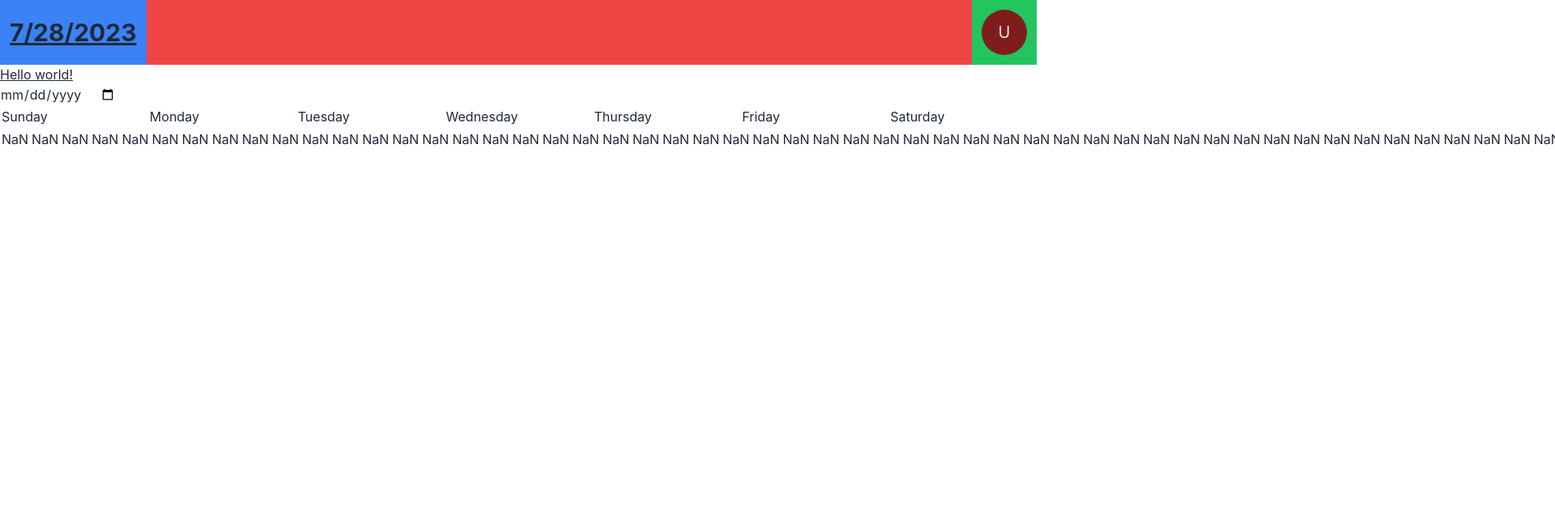
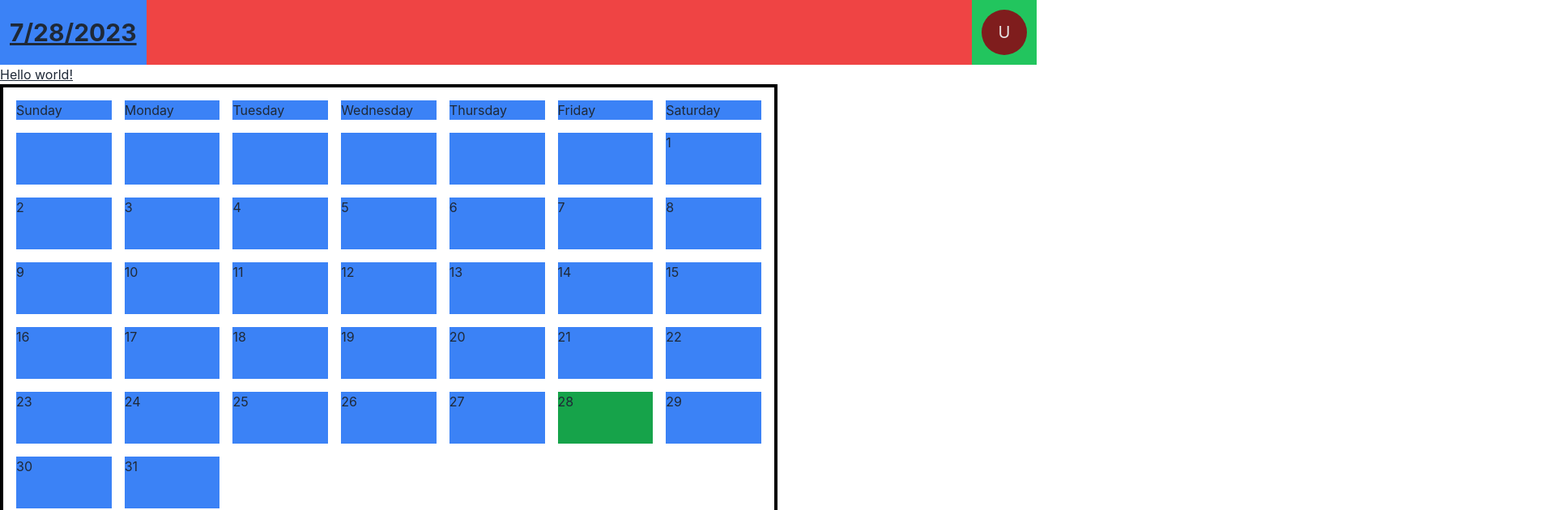
Before and after one commit to andreiron/SAW, a React (Create React App) app: page / in a window 1280 px wide. Shown: the top 630 px of the page at 81% size, 1920 px wide, since content can reach past the window. Built offline with nearby package versions, Linux system fonts and the light colour scheme.

Commit message:
sistemato calendario, controlla dimensione

```diff
--- a/src/Calendar.js
+++ b/src/Calendar.js
@@ -1,82 +1,112 @@
 import { useState } from "react"
 
 
-const weekday = ['Sunday', 'Monday', 'Tuesday', 'Wednesday', 'Thursday', 'Friday', 'Saturday']
+const weekday = ['Sunday' ,'Monday', 'Tuesday', 'Wednesday', 'Thursday', 'Friday', 'Saturday']
+
+
 
 
 
 export default function Calendar() {
+
+
     const [msg, setmsg] = useState('')
-    const handleChange = (e) => {
-        setmsg(e.target.value)
-    }
+
+    console.log(msg)
         return(
             <>
-            <input type='date' onChange={handleChange} />
             {calendar(msg)}
             </>
         )
 
 }
 
+
+function today() {
+    let today = new Date();
+    return today.getFullYear() + '-' + (today.getMonth() + 1) + '-' + today.getDate();
+}
+
+
+
 function calendar(d) {
-
-    let date = new Date(d);
-
-    let day = date.getDay()
-    let dayoftheweek = date.getDate()
 
 
     return(
         <>
+
+
+
         <div className="w-full h-fit flex flex-col">
-            <div className="w-full h-fit flex flex-row">
-                {calendarfirstRow()}
+
+            <div className="w-3/4 h h-3/4 relative">
+
+            <span class="inline-grid grid-cols-7 gap-4 w-full h-full border-4 border-black p-4">
+                {CalendarfirstRow()}
+                {CalendarRow(d)}
+            </span>
             </div>
-            <div className="w-full h-fit flex flex-row">
-                {calendarRow(d)}
-            </div>
-
         </div>
         </>
 
     )
 
     }
-function calendarfirstRow(){
-    let ret = [];
-    for (let i = 0; i < 7; i++) {
-        ret.push(<div key={i} className='w-1/6 h-1/6 border-2 border-white flex-1'> {weekday[i]} </div>)
+function CalendarfirstRow(){
+    let ret = []
+    for (let i = 0; i < weekday.length; i++) {
+        ret.push(<span class="bg-blue-500">{weekday[i]}</span>)
+    }
+    return ret;
+}
+
+function CalendarRow(d) {
+    let date;
+    if (d == ''){
+        date = new Date();
+    }
+    else {
+        date = new Date(d);
+    }
+    let firstDay = new Date(date.getFullYear(), date.getMonth(), 1);
+    let dayOfTheWeek = firstDay.getDay()
+    let numberOfDays;
+
+    switch (date.getMonth() + 1) {
+        case 1:
+        case 3:
+        case 5:
+        case 7:
+        case 8:
+        case 10:
+        case 12:
+            numberOfDays = 31
+            break
+        case 2:
+            if ((date.getFullYear() % 4) == 0)
+                numberOfDays = 29
+            else
+                numberOfDays = 28
+            break
+        default:
+            numberOfDays = 30
+            break;
     }
 
-    return(
-        ret
-    )
-}
-
-function calendarRow(d) {
-
-    let date = new Date(d);
-
-    let day = date.getDay()
-    let dayoftheweek = date.getDate()
-
-    let ret = [];
-    for (let i = 0; i < 31; i++) {
-        for (let j = 0; j < 7; j++) {
-            if (i < day) {
-                ret.push(<div key={i} className='w-1/6 h-1/6 border-2 border-white flex-1'> {''} </div>)
-            } else {
-                ret.push(<div key={i} className='w-1/6 h-1/6 border-2 border-white flex-1'> {dayoftheweek} </div>)
-            }
-        }
-        ret.push(<br/>)
+    let ret = []
 
 
+    for (let i = 0; i < dayOfTheWeek; i++) {
+        ret.push(<span class="bg-blue-500 h-16"></span>)
     }
-    return(
-        ret
-    )
 
+    for (let i = 0; i < numberOfDays; i++) {
+        if (i == date.getDate() -1 ){
+            ret.push(<span class="bg-green-600 h-16">{i + 1}</span>)
+        }
+        else
+            ret.push(<span class="bg-blue-500 h-16">{i + 1}</span>)
+    }
 
+    return ret;
 }
```
